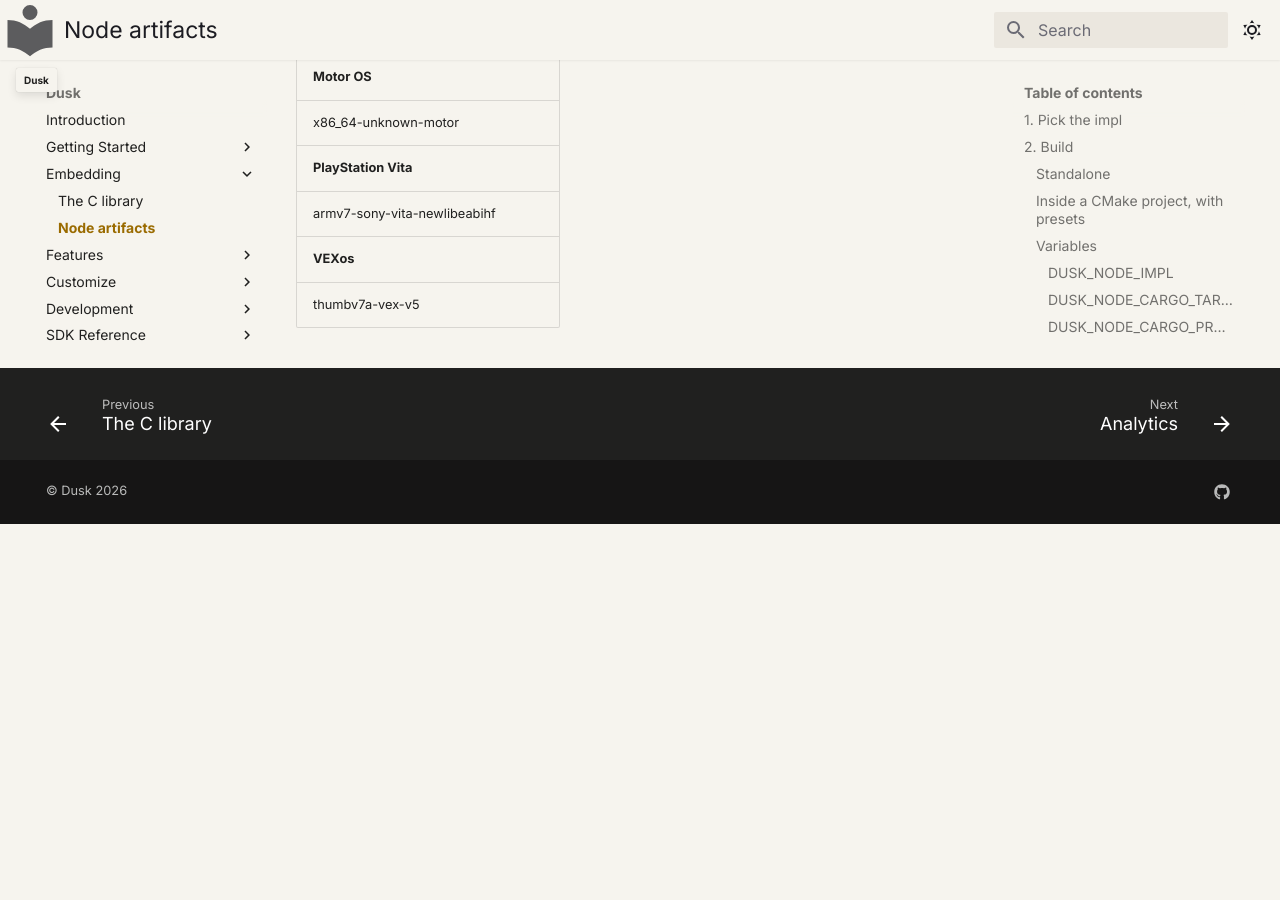
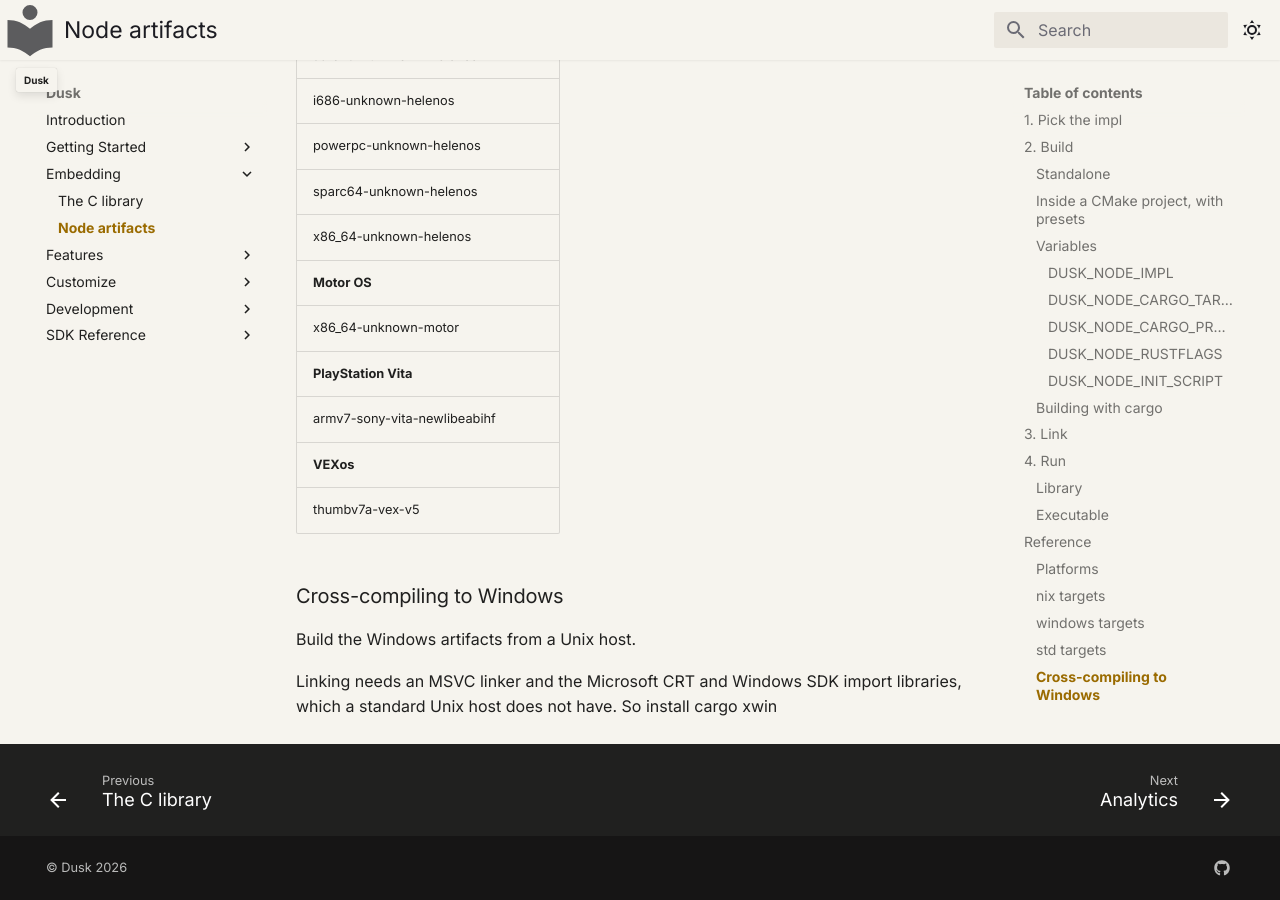
Before and after one commit to tomerze/dusk, an MkDocs documentation site: the page built from docs/docs/embedding/node-artifacts.md, in a window 1280 px wide and 900 px high, scrolled down 14916 px. Built offline with MkDocs 1.6.1 and Material for MkDocs 9.7.7, drawn with Linux system fonts in a browser that asks for light colours; comment, search, counter and statistics services are not loaded; before the commit the page ends 15440 px from its top, so only the background shows below that; some of the changed text lies outside the part shown.

Commit message:
Cross-compile the node to Windows through cargo-xwin
The node's CMake project gains a windows-x64-msvc preset that builds the
Windows artifacts from a Unix host, and DUSK_NODE_CARGO_SUBCOMMAND to let a
preset put a wrapper in front of cargo's build.

Dusk cannot be built on a Windows host: dusk_capnp's build script builds the
vendored Cap'n Proto compiler with cp, sh and make.

````diff
--- a/docs/docs/embedding/node-artifacts.md
+++ b/docs/docs/embedding/node-artifacts.md
@@ -29,6 +29,13 @@
 `artifacts/dusk_node` is a CMake project that runs `cargo` for you. It needs
 `cargo` with the Rust target installed, and CMake 3.23 or newer. To call
 `cargo` yourself instead, see [Building with cargo](#building-with-cargo).
+
+Dusk cannot be built on a windows host natively. To build dusk on a Windows host, use WSL.
+
+To build the windows target `cargo-xwin` is needed.
+```
+cargo install --locked cargo-xwin
+```
 
 ### Standalone
 
@@ -162,7 +169,7 @@
   --no-default-features --features impl_nix
 
 # windows
-cargo build --profile prod --target <target> -p dusk_node \
+cargo xwin build --profile prod --target <target> -p dusk_node \
   --no-default-features --features impl_windows
 
 # std
@@ -471,3 +478,10 @@
 | armv7-sony-vita-newlibeabihf |
 | **VEXos** |
 | thumbv7a-vex-v5 |
+
+### Cross-compiling to Windows
+
+Build the Windows artifacts from a Unix host.
+
+Linking needs an MSVC linker and the Microsoft CRT and Windows SDK import
+libraries, which a standard Unix host does not have. So install cargo xwin
````
Also changed, not shown: 4 other files.
